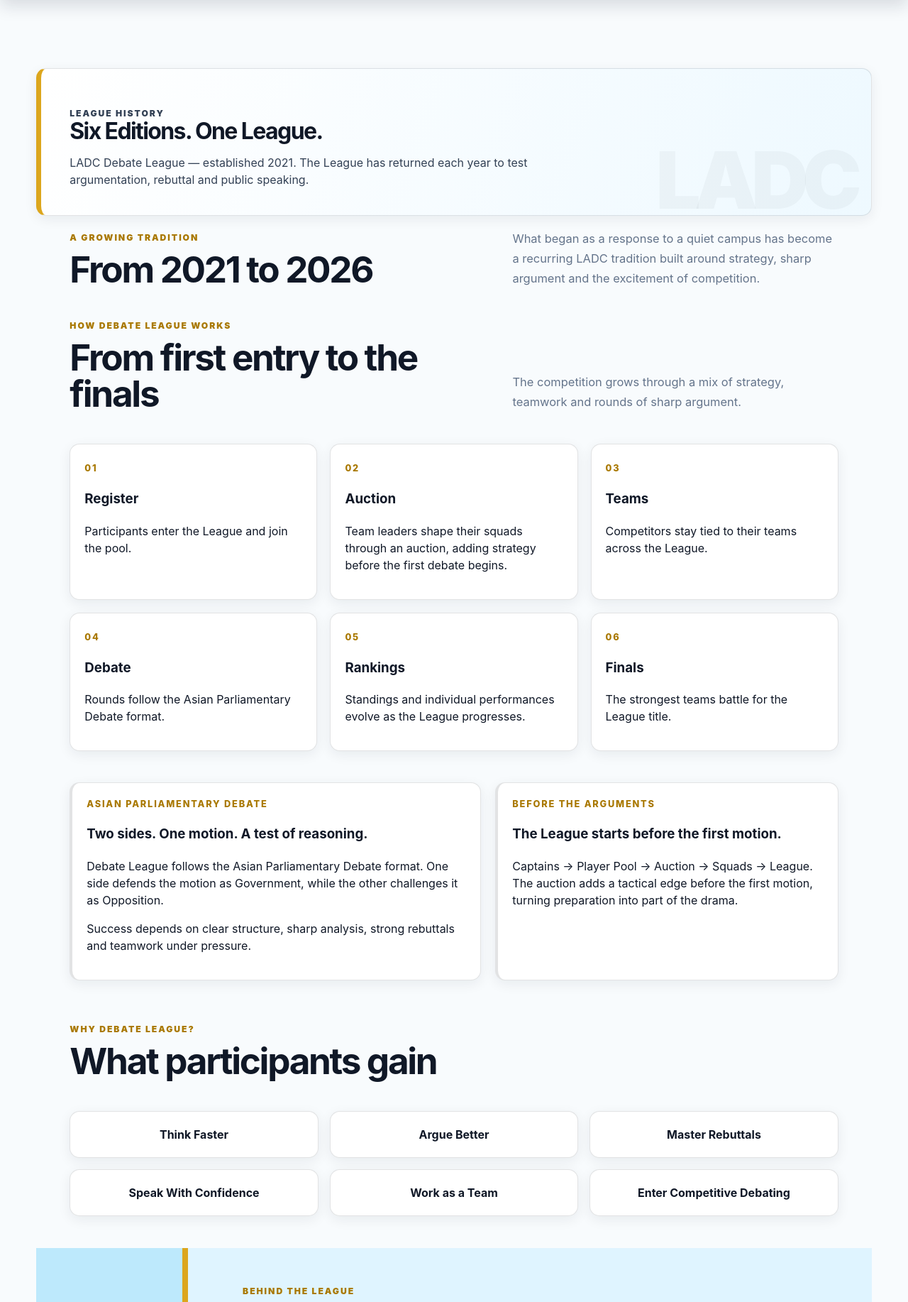
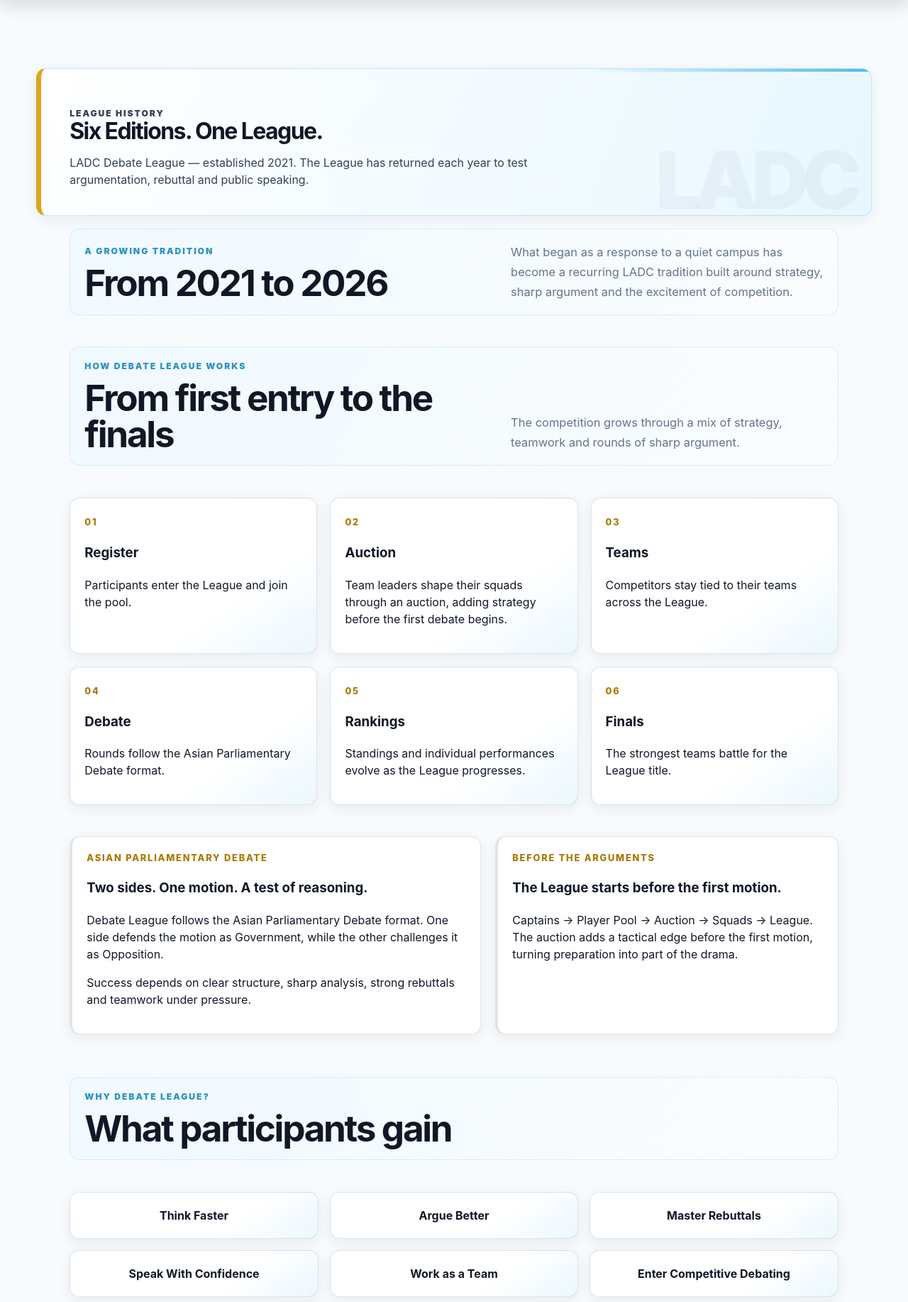
Before and after one commit to AshmitThakur/DebLiga-, a FastAPI app: page /history in a window 1280 px wide. Shown: the part 68-1902 px from the top of the page at 71% size. Run offline with FastAPI, Linux system fonts and the light colour scheme; some libraries are stand-ins or nearby versions.

```diff
--- a/static/style.css
+++ b/static/style.css
@@ -3129,3 +3129,91 @@ footer a:hover {
     .edition-champion-badge { display: flex; width: 100%; }
     .archive-champion-line { font-size: .98rem; }
 }
+
+/* Completed Hall of Fame winners */
+.hall-of-fame-team { display: inline-flex; align-items: center; gap: 7px; }
+.hall-of-fame-trophy { display: inline-block; flex: 0 0 auto; font-size: .95em; line-height: 1; filter: drop-shadow(0 2px 3px rgba(220,166,29,.22)); }
+
+/* LADC light-blue accent polish for inner public pages */
+body:not([data-theme="dark"]) > nav + main .page-header {
+    border-color: rgba(82,185,232,.32); border-left-color: var(--gold);
+    background: linear-gradient(112deg,var(--bg-surface) 0%,var(--lighter-blue) 72%,rgba(223,244,255,.7) 100%);
+}
+body > nav + main .page-header::before {
+    content: ''; position: absolute; top: 0; right: 0; width: 34%; height: 4px;
+    background: linear-gradient(90deg,transparent,var(--blue));
+}
+body:not([data-theme="dark"]) > nav + main .section-heading {
+    padding: 18px 20px; border: 1px solid rgba(82,185,232,.2); border-radius: var(--radius-md);
+    background: linear-gradient(105deg,rgba(238,249,255,.85),rgba(255,255,255,.35));
+}
+body > nav + main .section-heading .section-label { color: var(--mid-blue); }
+body:not([data-theme="dark"]) > nav + main .team-card,
+body:not([data-theme="dark"]) > nav + main .debate-card,
+body:not([data-theme="dark"]) > nav + main .flow-card,
+body:not([data-theme="dark"]) > nav + main .value-card,
+body:not([data-theme="dark"]) > nav + main .auction-team-card,
+body:not([data-theme="dark"]) > nav + main .top-purchase-card {
+    background: linear-gradient(145deg,var(--bg-surface) 65%,rgba(223,244,255,.55));
+}
+body > nav + main .team-card,
+body > nav + main .debate-card,
+body > nav + main .flow-card,
+body > nav + main .value-card,
+body > nav + main .auction-team-card,
+body > nav + main .top-purchase-card { border-color: rgba(82,185,232,.25); }
+body > nav + main .team-card:hover,
+body > nav + main .debate-card:hover,
+body > nav + main .auction-team-card:hover,
+body > nav + main .top-purchase-card:hover { border-color: var(--blue); }
+body:not([data-theme="dark"]) > nav + main .table-wrap,
+body:not([data-theme="dark"]) > nav + main .archive-table-wrap {
+    border-color: rgba(82,185,232,.28); box-shadow: 0 7px 24px rgba(47,147,194,.08);
+}
+body:not([data-theme="dark"]) > nav + main tbody tr:nth-child(even) { background: rgba(238,249,255,.65); }
+body:not([data-theme="dark"]) > nav + main tbody tr:hover { background: var(--light-blue); }
+body > nav + main .standings-pool > h2,
+body > nav + main .schedule-section > h2 {
+    border-bottom-color: rgba(82,185,232,.4);
+    background: linear-gradient(90deg,rgba(82,185,232,.1),transparent 70%);
+}
+body:not([data-theme="dark"]) > nav + main .motion,
+body:not([data-theme="dark"]) > nav + main .matchup a,
+body:not([data-theme="dark"]) > nav + main .speaker-list li a,
+body:not([data-theme="dark"]) > nav + main .speaker-summary span,
+body:not([data-theme="dark"]) > nav + main .team-record strong {
+    border-color: rgba(82,185,232,.28); background-color: rgba(238,249,255,.72);
+}
+body > nav + main .matchup a:hover,
+body > nav + main .speaker-list li a:hover { border-color: var(--blue); background-color: var(--lighter-blue); }
+body:not([data-theme="dark"]) > nav + main .archive-section,
+body:not([data-theme="dark"]) > nav + main .auction-history-section {
+    border-color: rgba(82,185,232,.25);
+    background: linear-gradient(150deg,var(--bg-surface-secondary),rgba(223,244,255,.45));
+}
+[data-theme="dark"] body > nav + main .page-header,
+[data-theme="dark"] body > nav + main .section-heading {
+    border-color: rgba(76,184,232,.2); border-left-color: var(--gold);
+    background: linear-gradient(110deg,var(--bg-surface),rgba(20,45,68,.78));
+}
+[data-theme="dark"] body > nav + main .team-card,
+[data-theme="dark"] body > nav + main .debate-card,
+[data-theme="dark"] body > nav + main .flow-card,
+[data-theme="dark"] body > nav + main .value-card,
+[data-theme="dark"] body > nav + main .auction-team-card,
+[data-theme="dark"] body > nav + main .top-purchase-card {
+    border-color: rgba(76,184,232,.2); background: linear-gradient(145deg,var(--bg-surface) 68%,rgba(20,45,68,.55));
+}
+[data-theme="dark"] body > nav + main .table-wrap,
+[data-theme="dark"] body > nav + main .archive-table-wrap { border-color: rgba(76,184,232,.22); }
+[data-theme="dark"] body > nav + main .motion,
+[data-theme="dark"] body > nav + main .matchup a,
+[data-theme="dark"] body > nav + main .speaker-list li a,
+[data-theme="dark"] body > nav + main .speaker-summary span { border-color: rgba(76,184,232,.2); background-color: rgba(17,35,58,.78); }
+[data-theme="dark"] body > nav + main .archive-section,
+[data-theme="dark"] body > nav + main .auction-history-section { border-color: rgba(76,184,232,.2); background: linear-gradient(145deg,var(--bg-surface-secondary),rgba(17,35,58,.7)); }
+@media (max-width: 720px) {
+    body > nav + main .section-heading { padding: 15px 14px; }
+    .hall-of-fame-team { gap: 5px; }
+    .hall-of-fame-trophy { font-size: .9em; }
+}
--- a/templates/history.html
+++ b/templates/history.html
@@ -241,9 +241,9 @@
                         <span>Team Leader</span>
                     </div>
                     {% for item in hall_of_fame %}
-                    <div class="hall-of-fame-item">
+                    <div class="hall-of-fame-item{% if item.year == '2025' %} hall-of-fame-champion{% endif %}">
                         <span class="hall-of-fame-year">{{ item.year }}</span>
-                        <span class="hall-of-fame-team">{% if item.year == '2026' %}???{% else %}{{ item.team }}{% endif %}</span>
+                        <span class="hall-of-fame-team">{% if item.year == '2026' %}???{% else %}<span class="hall-of-fame-trophy" aria-hidden="true">🏆</span>{{ item.team }}{% endif %}</span>
                         <span class="hall-of-fame-winner">{% if item.year == '2026' %}???{% else %}{{ item.winner }}{% endif %}</span>
                     </div>
                     {% endfor %}
--- a/templates/index.html
+++ b/templates/index.html
@@ -473,9 +473,9 @@
                         <span>Team Leader</span>
                     </div>
                     {% for item in hall_of_fame %}
-                    <div class="hall-of-fame-item">
+                    <div class="hall-of-fame-item{% if item.year == '2025' %} hall-of-fame-champion{% endif %}">
                         <span class="hall-of-fame-year">{{ item.year }}</span>
-                        <span class="hall-of-fame-team">{% if item.year == '2026' %}???{% else %}{{ item.team }}{% endif %}</span>
+                        <span class="hall-of-fame-team">{% if item.year == '2026' %}???{% else %}<span class="hall-of-fame-trophy" aria-hidden="true">🏆</span>{{ item.team }}{% endif %}</span>
                         <span class="hall-of-fame-winner">{% if item.year == '2026' %}???{% else %}{{ item.winner }}{% endif %}</span>
                     </div>
                     {% endfor %}
```
